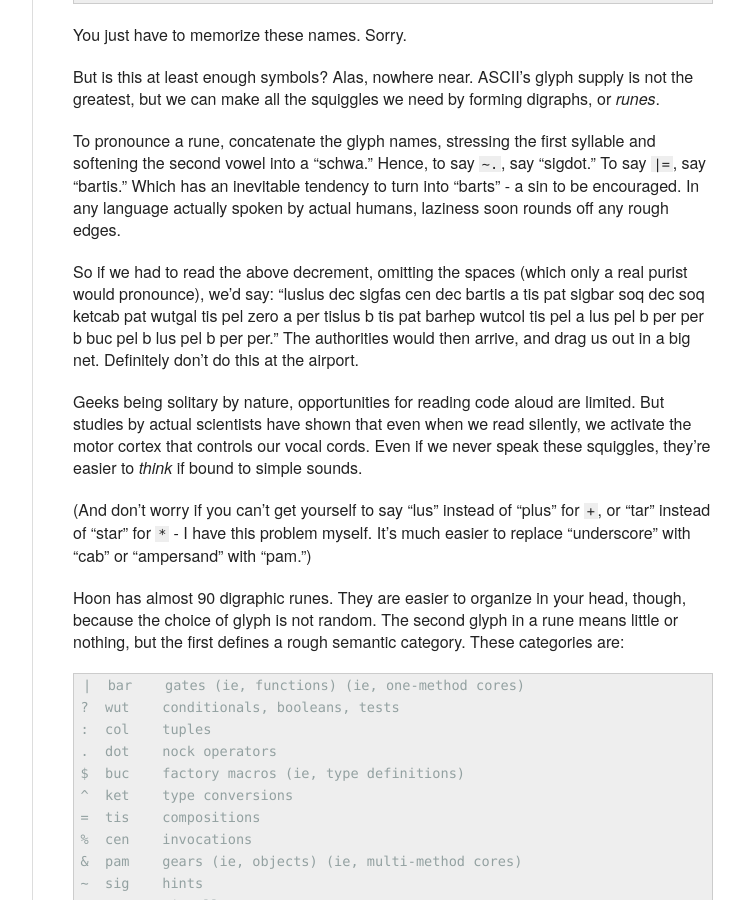
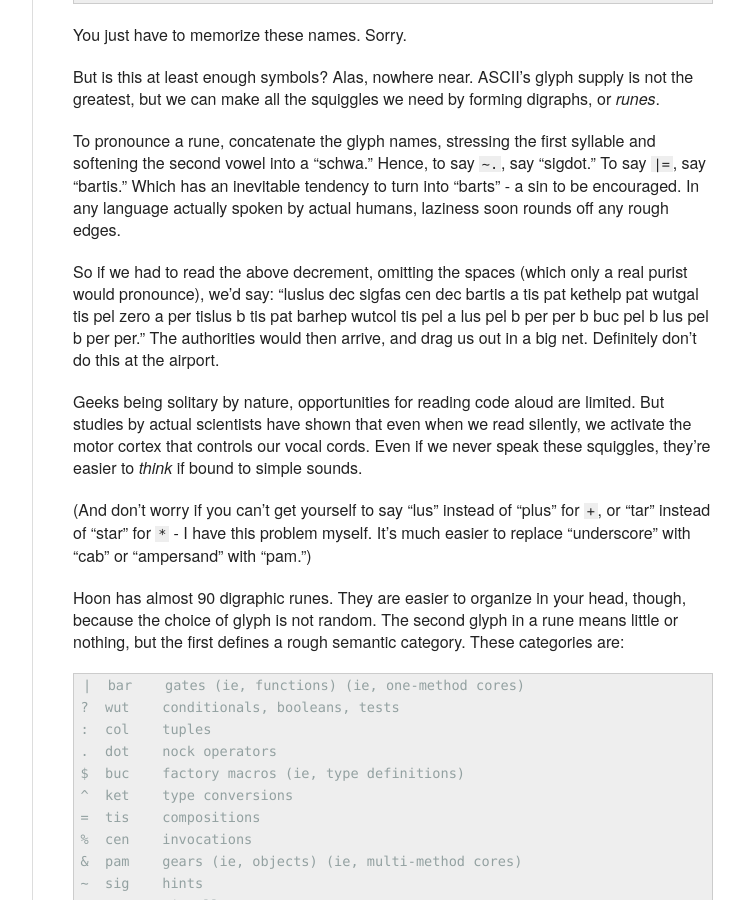
Before and after one commit to urbit/old-urbit.org, a Jekyll site: the page built from _posts/doc/2013-08-22-Chapter-4-syntax.markdown, in a window 1280 px wide and 900 px high, scrolled down 1007 px. Shown: the whole window, without its empty margins (378-1122 px from the left). Built offline with Jekyll 4.4.1, drawn with Linux system fonts in a browser that asks for light colours.

Commit message:
Correct dec pronunciation

```diff
--- a/_posts/doc/2013-08-22-Chapter-4-syntax.markdown
+++ b/_posts/doc/2013-08-22-Chapter-4-syntax.markdown
@@ -64,13 +64,12 @@ Which has an inevitable tendency to turn into "barts" - a sin
 to be encouraged.  In any language actually spoken by actual
 humans, laziness soon rounds off any rough edges.
 
-So if we had to read the above decrement, omitting the spaces
-(which only a real purist would pronounce), we'd say: "luslus dec
-sigfas cen dec bartis a tis pat sigbar soq dec soq ketcab pat wutgal
-tis pel zero a per tislus b tis pat barhep wutcol tis pel a lus pel
-b per per b buc pel b lus pel b per per." The authorities would
-then arrive, and drag us out in a big net.  Definitely don't do
-this at the airport.
+So if we had to read the above decrement, omitting the spaces (which
+only a real purist would pronounce), we'd say: "luslus dec sigfas cen
+dec bartis a tis pat kethelp pat wutgal tis pel zero a per tislus b
+tis pat barhep wutcol tis pel a lus pel b per per b buc pel b lus pel
+b per per." The authorities would then arrive, and drag us out in a big
+net. Definitely don't do this at the airport.
 
 Geeks being solitary by nature, opportunities for reading code
 aloud are limited.  But studies by actual scientists have shown
```
